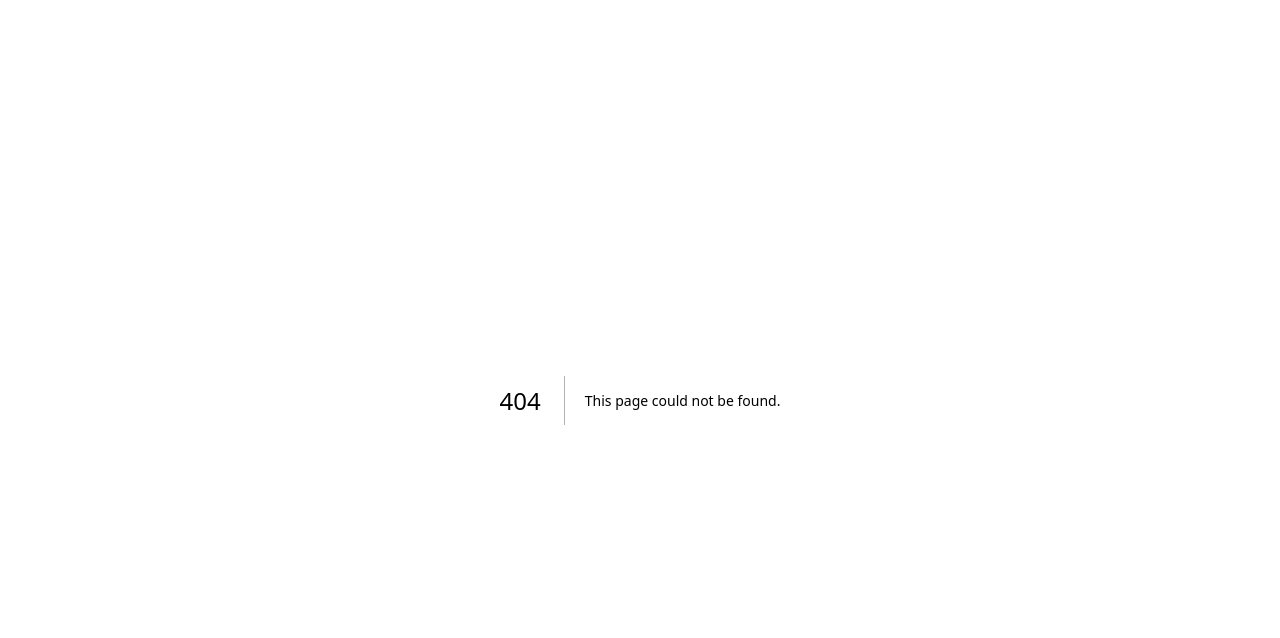
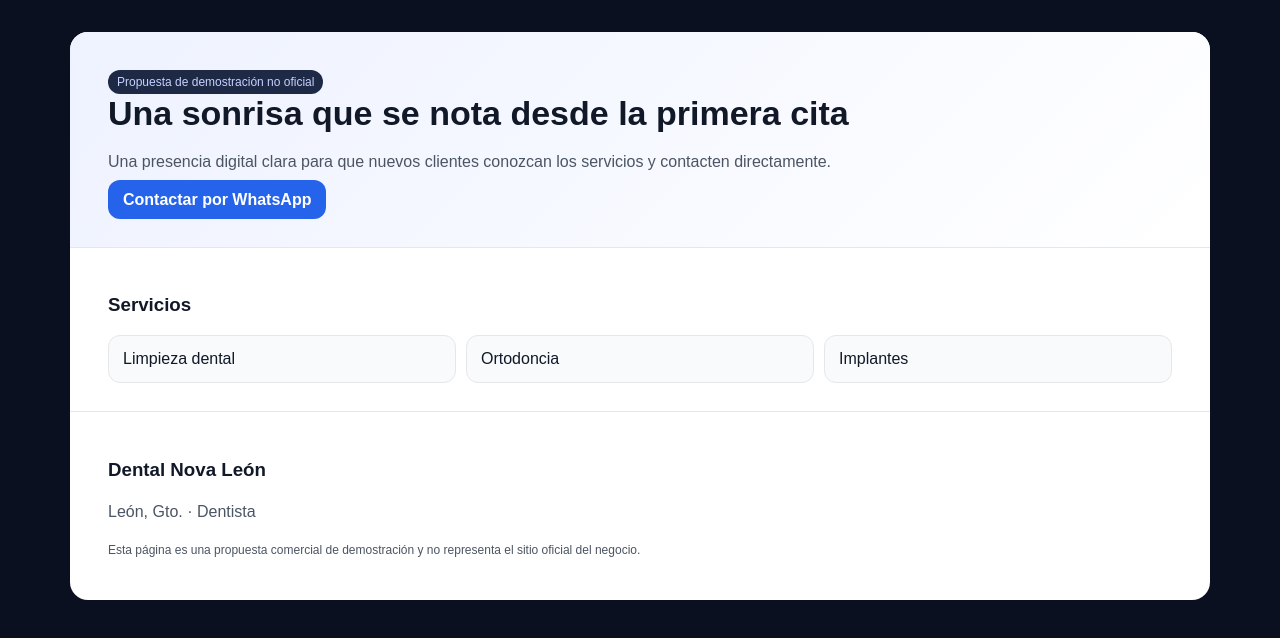
Before and after one commit to oortiz1186/prospecion, a Next.js app: page /demo/1 in a window 1280 px wide. Before the commit this address had no page. Shown: the top 638 px of the page. Built offline with nearby package versions, Linux system fonts and the light colour scheme.

Commit message:
feat: add dynamic business demo pages

```diff
--- /dev/null
+++ b/app/demo/[id]/page.tsx
@@ -0,0 +1,19 @@
+import { sampleProspects } from '../../../lib/sample-data';
+
+export default function DemoPage({params}:{params:{id:string}}){
+  const p=sampleProspects.find(x=>x.id===params.id);
+  if(!p) return <main className="shell"><div className="card">Prospecto no encontrado.</div></main>;
+  const services=p.suggestedServices?.length?p.suggestedServices:['Servicio principal','Atención personalizada','Contacto directo'];
+  return <main className="shell">
+    <div className="demo">
+      <section className="demo-hero">
+        <div className="badge">Propuesta de demostración no oficial</div>
+        <h2>{p.suggestedHeadline||`${p.name}: atención profesional en ${p.city}`}</h2>
+        <p>Una presencia digital clara para que nuevos clientes conozcan los servicios y contacten directamente.</p>
+        {p.whatsapp&&<a className="btn" href={`https://wa.me/${p.whatsapp}`} target="_blank">Contactar por WhatsApp</a>}
+      </section>
+      <section className="demo-section"><h3>Servicios</h3><div className="demo-services">{services.map(s=><div className="service" key={s}>{s}</div>)}</div></section>
+      <section className="demo-section"><h3>{p.name}</h3><p>{p.city} · {p.category}</p><p className="notice">Esta página es una propuesta comercial de demostración y no representa el sitio oficial del negocio.</p></section>
+    </div>
+  </main>
+}
```
